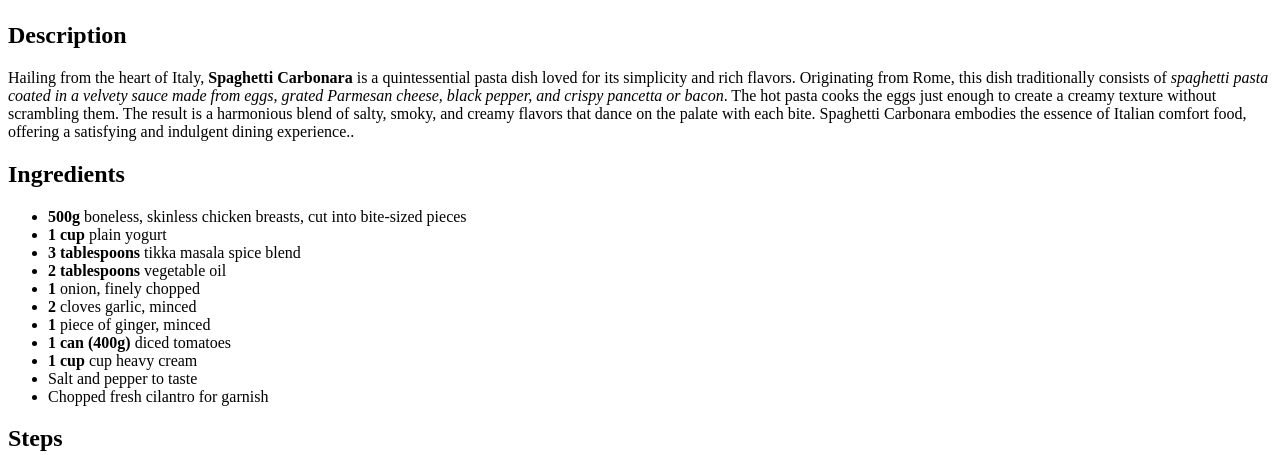
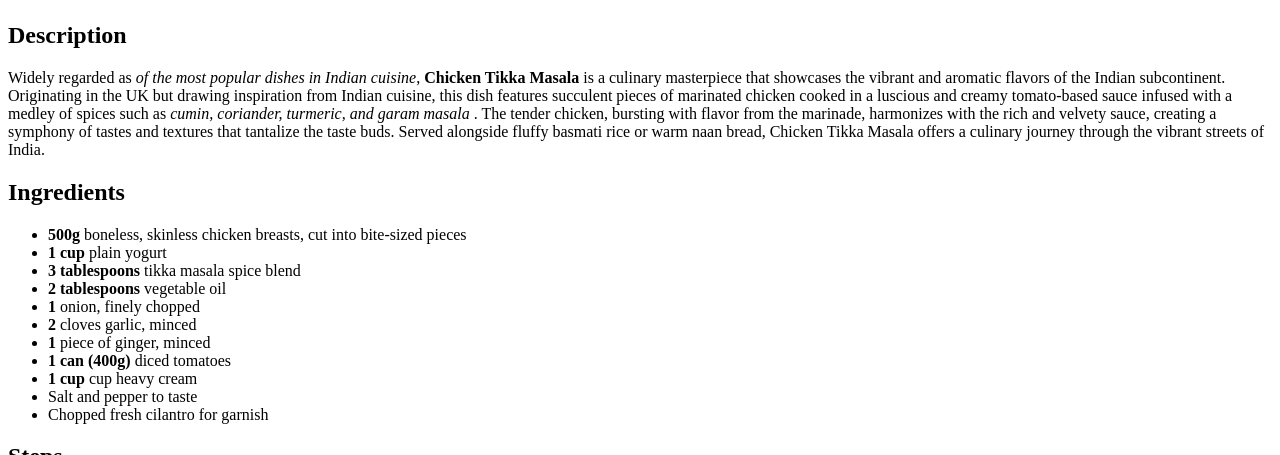
Before and after one commit to magicbusgb/odin-recipes, a plain HTML site: page recipes/chicken-tikka-masala.html in a window 1280 px wide. Shown: the part 645-1100 px from the top of the page. Drawn offline with Linux system fonts and the light colour scheme.

```diff
--- a/recipes/chicken-tikka-masala.html
+++ b/recipes/chicken-tikka-masala.html
@@ -9,12 +9,13 @@
     <h1>Chicken Tikka Masala</h1>
     <img src="https://www.seriouseats.com/thmb/AKv7r-Xt2anoVvsn0WpLqUehNzU=/750x0/filters:no_upscale():max_bytes(150000):strip_icc():format(webp)/chicken-tikka-masala-for-the-grill-recipe-hero-2_1-cb493f49e30140efbffec162d5f2d1d7.JPG" alt="chicken-tikka-masala" width="750" height="563">
     <h2>Description</h2>
-    <p> Hailing from the heart of Italy, <strong>Spaghetti Carbonara</strong> is a quintessential pasta dish loved for its simplicity and
-        rich flavors. Originating from Rome, this dish traditionally consists of <em>spaghetti pasta coated in a velvety sauce
-        made from eggs, grated Parmesan cheese, black pepper, and crispy pancetta or bacon</em>. The hot pasta cooks the eggs
-        just enough to create a creamy texture without scrambling them. The result is a harmonious blend of salty, smoky,
-        and creamy flavors that dance on the palate with each bite. Spaghetti Carbonara embodies the essence of Italian
-        comfort food, offering a satisfying and indulgent dining experience..</p>
+    <p>Widely regarded as <em> of the most popular dishes in Indian cuisine</em>, <strong>Chicken Tikka Masala</strong> is a culinary masterpiece
+        that showcases the vibrant and aromatic flavors of the Indian subcontinent. Originating in the UK but drawing
+        inspiration from Indian cuisine, this dish features succulent pieces of marinated chicken cooked in a luscious and
+        creamy tomato-based sauce infused with a medley of spices such as <em>cumin, coriander, turmeric, and garam masala </em>. The
+        tender chicken, bursting with flavor from the marinade, harmonizes with the rich and velvety sauce, creating a
+        symphony of tastes and textures that tantalize the taste buds. Served alongside fluffy basmati rice or warm naan
+        bread, Chicken Tikka Masala offers a culinary journey through the vibrant streets of India.</p>
 
     <h2>Ingredients</h2>
 
```
